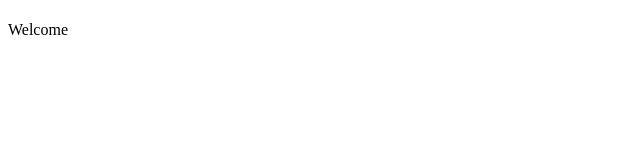
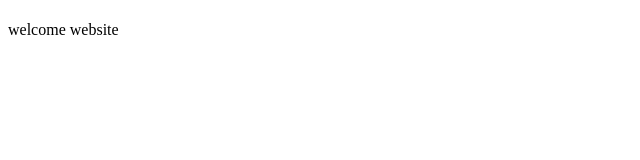
Before and after one commit to haristhp/sample123, a plain HTML site: page index.html in a window 1280 px wide. Shown: the full height of the page, 0-640 px from the left. Drawn offline with Linux system fonts and the light colour scheme.

Commit message:
master add

```diff
--- a/index.html
+++ b/index.html
@@ -9,7 +9,9 @@
 <body>
     <h1></h1>
     <div>
-        Welcome
+
+        welcome website
     </div>
+
 </body>
 </html>
```
